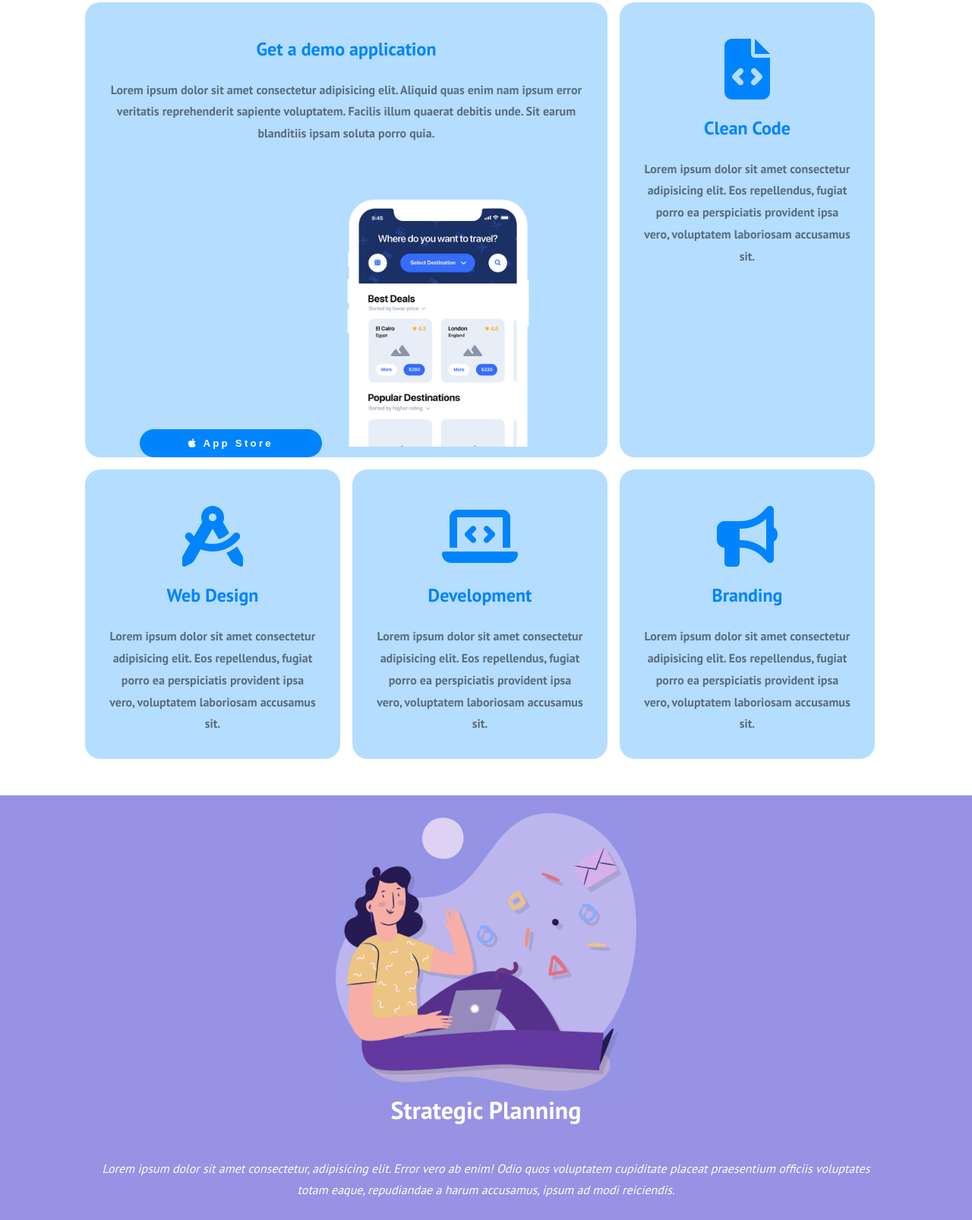
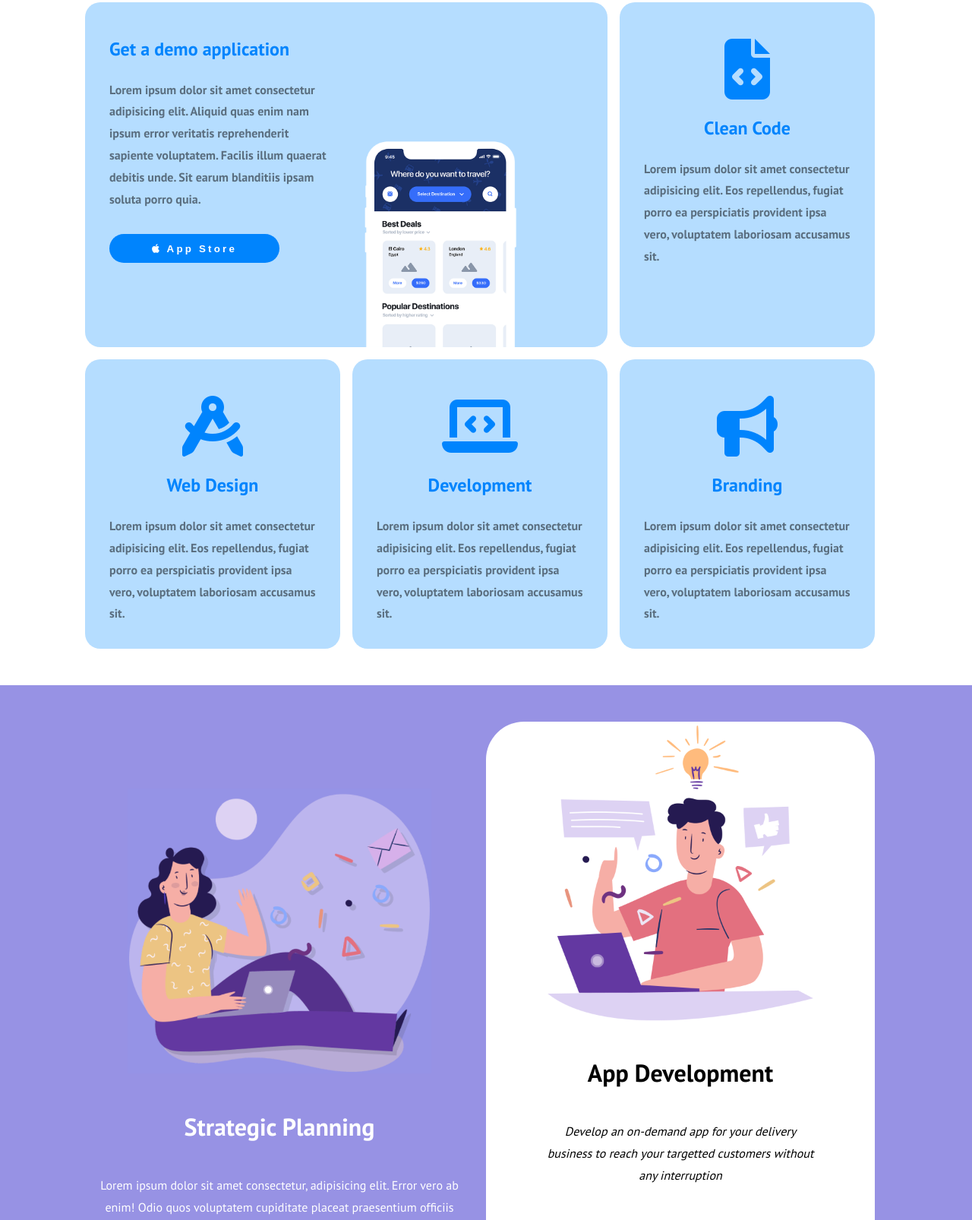
Before and after one commit to Francesco-Munafo/htmlcss-responsive-layout, a plain HTML site: page index.html in a window 1280 px wide. Shown: the part 94-1700 px from the top of the page at 76% size. Drawn offline with Linux system fonts and the light colour scheme.

Commit message:
Add responsiveness to all sections

```diff
--- a/assets/css/style.css
+++ b/assets/css/style.css
@@ -66,6 +66,7 @@ body{
     flex-direction: column;
     justify-content: center;
 }
+
 .d-flex{
     display: flex;
 }
@@ -149,22 +150,21 @@ header nav > .desktop_menu{
 .demo .card{
     background-color: var(--rl-main-light);
     min-height: 100%;
-    padding: 3rem 2rem 0 2rem;
+    padding: 3rem 2rem 0rem 2rem;
     border-radius: 20px;
-    text-align: center;
-}
-.demo [class^='col-']{
-
 
 }
 
 
-.demo .col-12 .card > h2, .demo .col-12 .card > i{
+.demo .col-12 .card > h2, .demo .col-12 .card > i, .demo .col-lg-6 > h2{
     color: var(--rl-main);
     margin-bottom: 1.5rem;
 }
+.demo .col-12 .card > i{
+    text-align: center;
+}
 
-.demo .col-12 .card > p{
+.demo .col-12 .card > p, .demo .col-lg-6 > p{
     color: var(--rl-font-light-dark);
     font-weight: 700;
     padding-bottom: 2rem;
@@ -172,18 +172,23 @@ header nav > .desktop_menu{
 
 .appstore{
     border: none;
-    padding: 0.7rem 4rem;
+    padding: 0.7rem 3.5rem;
     border-radius: 20px;
     background-color: var(--rl-main);
     color: var(--rl-font-light);
     font-weight: 700;
     letter-spacing: 0.2rem;
+    margin-bottom: 1rem;
 }
 
-.demo img{
+.phone{
     margin-top: 2rem;
 }
 
+.phone{
+    max-width: 250px;
+    margin-bottom: -0.55rem;
+}
 
 
 /****************************************************
@@ -194,6 +199,7 @@ header nav > .desktop_menu{
 
 #planning{
     background-color: var(--rl-secondary);
+    padding: 3rem 0;
 }
 
 
@@ -210,11 +216,16 @@ header nav > .desktop_menu{
 
 #planning .container .row .col-12 .card > h2{
     font-size: 32px;
+    margin: 3rem 0;
 }
 
-#planning .container .row .col-12 .card > p{
+#planning .container .row .col-12 > p{
     margin-top: 3rem;
+}
+
+#planning .container .row .col-12 .bgc_light > p{
     font-style: italic;
+    padding: 0 5rem;
 }
 
 #planning .container .row .col-12 .card > i{
@@ -237,6 +248,10 @@ header nav > .desktop_menu{
     text-align: center;
     margin-bottom: 3rem;
     padding-bottom: 2rem;
+}
+
+.planningimg{
+    max-width: 100%;
 }
 
 /****************************************************
@@ -360,16 +375,19 @@ header nav > .desktop_menu{
     margin: 3rem 0
 }
 
-#about_us img{
+figure{
+    position: relative;
+}
+
+figure img{
     width: 200px;
     aspect-ratio: 1 / 1;
     border-radius: 50%;
-    position: relative;
 }
 
-#about_us .fa-quote-left{
+figure .fa-quote-left{
     position: absolute;
-    left: 200px;
+    left: 150px;
     color: var(--rl-secondary);
 }
 
@@ -513,10 +531,7 @@ header nav > .desktop_menu{
         align-items: center;
     }
 
-    #testimonials .carddescription{
 
-
-    }
 
 }
 
@@ -529,13 +544,14 @@ header nav > .desktop_menu{
         display: block;
     }
 
+
     .col-lg-4{
         width: calc((100% / 12 * 4) - 1rem);
         margin-top: 0;
     }
 
     .col-lg-6{
-        width: calc(100% / 12 * 6);
+        width: calc((100% / 12 * 6) - 1rem);
     }
 
     .col-lg-8{
@@ -546,8 +562,13 @@ header nav > .desktop_menu{
         width: 100%;
     }
 
-    .demo .col-lg-8 img{
-        display: inline-block;
+    .phone{
+        margin-top: 8rem;
+    }
+
+    .df-lg{
+        display: flex;
+        gap: 1rem
     }
 }
 
--- a/index.html
+++ b/index.html
@@ -41,13 +41,15 @@
                 <div class="container">
                     <div class="row">
                         <div class="col-12 col-md-8 col-lg-8">
-                            <div class="card">
+                            <div class="card df-lg">
+                                <div class="col-lg-6">
                                     <h2>Get a demo application</h2>
                                     <p>Lorem ipsum dolor sit amet consectetur
                                         adipisicing elit. Aliquid quas enim nam
                                         ipsum
                                         error veritatis reprehenderit sapiente
-                                    voluptatem. Facilis illum quaerat debitis
+                                        voluptatem. Facilis illum quaerat
+                                        debitis
                                         unde.
                                         Sit earum blanditiis ipsam soluta porro
                                         quia.
@@ -56,13 +58,17 @@
                                             class="fa-brands fa-apple"></i> App
                                         Store
                                     </button>
-                                <img width="300px" src="./assets/img/phone.png"
+                                </div>
+                                <div class="col-lg-6">
+                                    <img class="phone"
+                                        src="./assets/img/phone.png"
                                         alt="smartphone app">
+                                </div>
                             </div>
                         </div>
 
                         <div class="col-12 col-md-4">
-                            <div class="card">
+                            <div class="card d-flex column align-center">
                                 <i class="fa-solid fa-file-code fa-5x"></i>
                                 <h2>Clean Code</h2>
                                 <p>Lorem ipsum dolor sit amet consectetur
@@ -76,7 +82,7 @@
                         </div>
 
                         <div class="col-12 col-md-4">
-                            <div class="card">
+                            <div class="card d-flex column align-center">
                                 <i class="fa-solid fa-compass-drafting fa-5x"></i>
                                 <h2>Web Design</h2>
                                 <p>Lorem ipsum dolor sit amet consectetur
@@ -90,7 +96,7 @@
                         </div>
 
                         <div class="col-12 col-md-4">
-                            <div class="card">
+                            <div class="card d-flex column align-center">
                                 <i class="fa-solid fa-laptop-code fa-5x"></i>
                                 <h2>Development</h2>
                                 <p>Lorem ipsum dolor sit amet consectetur
@@ -104,7 +110,7 @@
                         </div>
 
                         <div class="col-12 col-md-4">
-                            <div class="card">
+                            <div class="card d-flex column align-center">
                                 <i class="fa-solid fa-bullhorn fa-5x"></i>
                                 <h2>Branding</h2>
                                 <p>Lorem ipsum dolor sit amet consectetur
@@ -124,9 +130,10 @@
             <section id="planning">
                 <div class="container">
                     <div class="row">
-                        <div class="col-12 col-md-12">
+                        <div class="col-12 col-md-12 col-lg-6">
                             <div class="card font-light">
-                                <img src="./assets/img/planning1.png" alt>
+                                <img class="planningimg"
+                                    src="./assets/img/planning1.png" alt>
                                 <h2>Strategic Planning</h2>
                                 <p>Lorem ipsum dolor sit amet consectetur,
                                     adipisicing elit. Error vero ab enim! Odio
@@ -137,8 +144,8 @@
                                     harum accusamus, ipsum ad modi reiciendis.</p>
                             </div>
                         </div>
-                        <div class="col-12 col-md-12">
-                            <div class="card bgc_light ">
+                        <div class="col-12 col-md-12 col-lg-6 ">
+                            <div class="card bgc_light d-flex column align-center">
                                 <img src="./assets/img/planning2.png"
                                     alt="man having an idea">
                                 <h2>App Development</h2>
@@ -229,7 +236,7 @@
                 <h2>Benefits of working with us</h2>
                 <div class="container">
                     <div class="row">
-                        <div class="col-12 col-md-6">
+                        <div class="col-12 col-md-6 col-lg-4">
                             <div class="card">
                                 <span>01</span>
                                 <h3>High Quality</h3>
@@ -241,7 +248,7 @@
                                 <button class="more">more</button>
                             </div>
                         </div>
-                        <div class="col-12 col-md-6">
+                        <div class="col-12 col-md-6 col-lg-4">
                             <div class="card">
                                 <span>02</span>
                                 <h3>Creative Team</h3>
@@ -253,7 +260,7 @@
                                 <button class="more">more</button>
                             </div>
                         </div>
-                        <div class="col-12 col-md-6">
+                        <div class="col-12 col-md-6 col-lg-4">
                             <div class="card">
                                 <span>03</span>
                                 <h3>Amazing Results</h3>
@@ -265,7 +272,7 @@
                                 <button class="more">more</button>
                             </div>
                         </div>
-                        <div class="col-12 col-md-6">
+                        <div class="col-12 col-md-6 col-lg-4">
                             <div class="card">
                                 <span>04</span>
                                 <h3>Best Pricing</h3>
@@ -277,7 +284,7 @@
                                 <button class="more">more</button>
                             </div>
                         </div>
-                        <div class="col-12 col-md-6">
+                        <div class="col-12 col-md-6 col-lg-4">
                             <div class="card">
                                 <span>05</span>
                                 <h3>Innovations</h3>
@@ -289,7 +296,7 @@
                                 <button class="more">more</button>
                             </div>
                         </div>
-                        <div class="col-12 col-md-6">
+                        <div class="col-12 col-md-6 col-lg-4">
                             <div class="card">
                                 <span>06</span>
                                 <h3>24/7 Support</h3>
@@ -308,7 +315,7 @@
             <section id="about_us">
                 <div class="container">
                     <div class="row">
-                        <div class="col-12">
+                        <div class="col-12 col-md-6 col-lg-8">
                             <div class="card">
                                 <h2>About Us</h2>
                                 <p>Lorem ipsum dolor sit amet consectetur
@@ -338,16 +345,20 @@
                                     ducimus. Illum, fugit!</p>
                             </div>
                         </div>
-                    </div>
-                    <div class="col-12">
+
+                        <div class="col-12 col-md-6 col-lg-4">
                             <div class="card">
+                                <figure>
                                     <img src="./assets/img/about.jpg" alt>
                                     <i class="fa-solid fa-quote-left fa-5x"></i>
+                                </figure>
                                 <h3>I help companies Lorem ipsum dolor sit amet
                                     consectetur, adipisicing elit.</h3>
                                 <button class="linkedin"><i
-                                    class="fa-brands fa-linkedin"></i>Find me on
+                                        class="fa-brands fa-linkedin"></i>Find
+                                    me on
                                     linkedin</button>
+                            </div>
                         </div>
                     </div>
                 </div>
@@ -378,7 +389,8 @@
                     repellat voluptates quod quis vel, illum voluptate corporis
                     eveniet iusto eligendi!</p>
 
-                    <p><a href="#">Lorem ipsum</a> scelerique mauris pellentesque <a href="#">Boolean Careers</a></p>
+                <p><a href="#">Lorem ipsum</a> scelerique mauris pellentesque <a
+                        href="#">Boolean Careers</a></p>
             </div>
         </footer>
 
```
Lines whose indentation alone changed are shown as unchanged.
